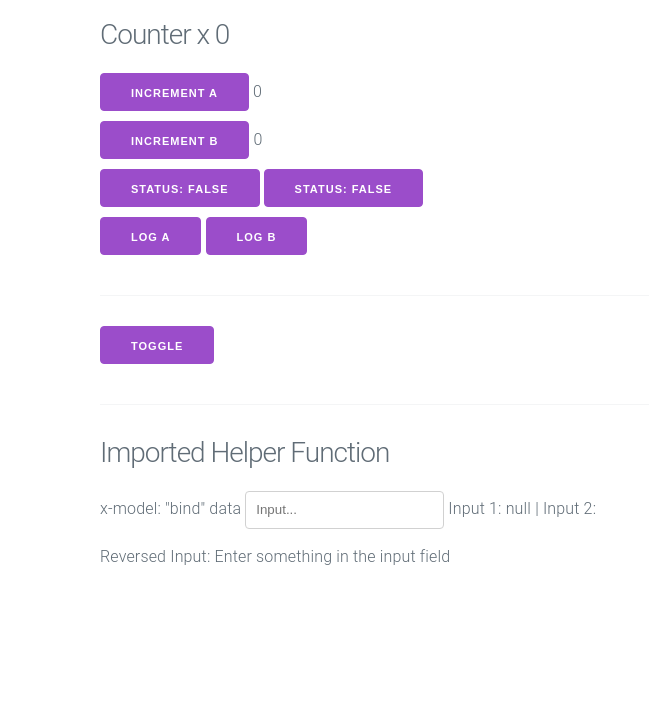
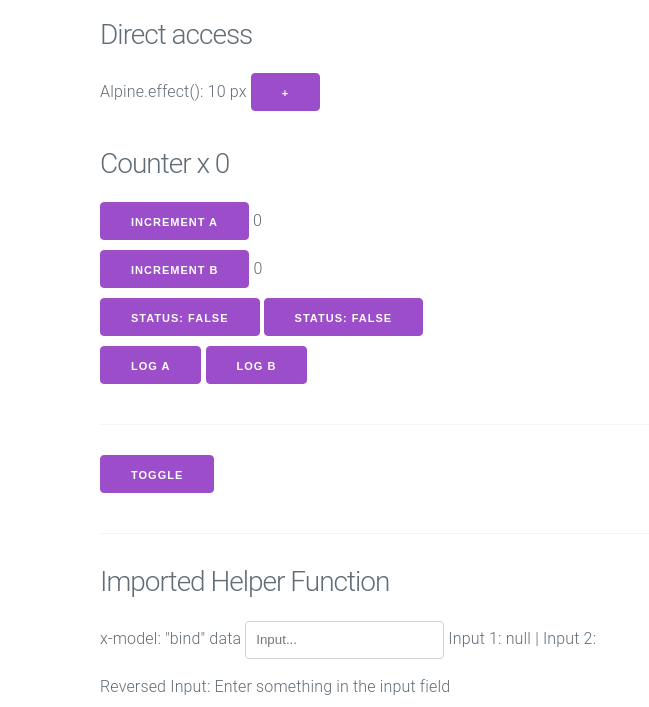
Before and after one commit to ellocke/alpinejs-expo, a website: page index.html in a window 1280 px wide. Shown: the part 143-850 px from the top of the page, without its empty margins (0-649 px from the left). Before the commit the page ends 800 px from the top, so only its background shows below. Drawn offline with Linux system fonts and the light colour scheme.

Commit message:
Alpine.reactive example added

```diff
--- a/index.html
+++ b/index.html
@@ -9,7 +9,7 @@
   <meta name="author" content="@fubits">
   <!-- <link rel="stylesheet" href="https://unpkg.com/@picocss/pico@latest/css/pico.min.css"> -->
   <link rel="stylesheet" href="/css/milligram.css">
-  <script defer src="/js/alpine.min.js"></script>
+  <script src="/js/alpine.min.js"></script>
   <script src="/js/helpers.js"></script>
 </head>
 
@@ -20,6 +20,11 @@
   </header>
   <h2>AlpineJS Experiments</h2>
   <div class="container">
+    <h3>Direct access</h3>
+    <p class="center">
+      <span id="reactiveTest">Test</span>
+      <button id="reactiveButton">+</button>
+    </p>
     <h3 x-text="message + ' x ' + count"></h3>
     <div>
       <button x-on:click="count++" test="test message">Increment A</button>
@@ -81,6 +86,23 @@
       }
     })
   </script>
+  <script>
+    (function () {
+      let button = document.getElementById('reactiveButton');
+      let span = document.getElementById('reactiveTest');
+      let body = document.getElementsByTagName("html")[0];
+      let data = Alpine.reactive({
+        count: 10
+      });
+      Alpine.effect(() => {
+        span.textContent = `Alpine.effect(): ${data.count} px`;
+        body.style.fontSize = data.count + "px";
+      });
+      button.addEventListener('click', () => {
+        data.count++
+      })
+    })();
+  </script>
 </body>
 
 </html>
```
